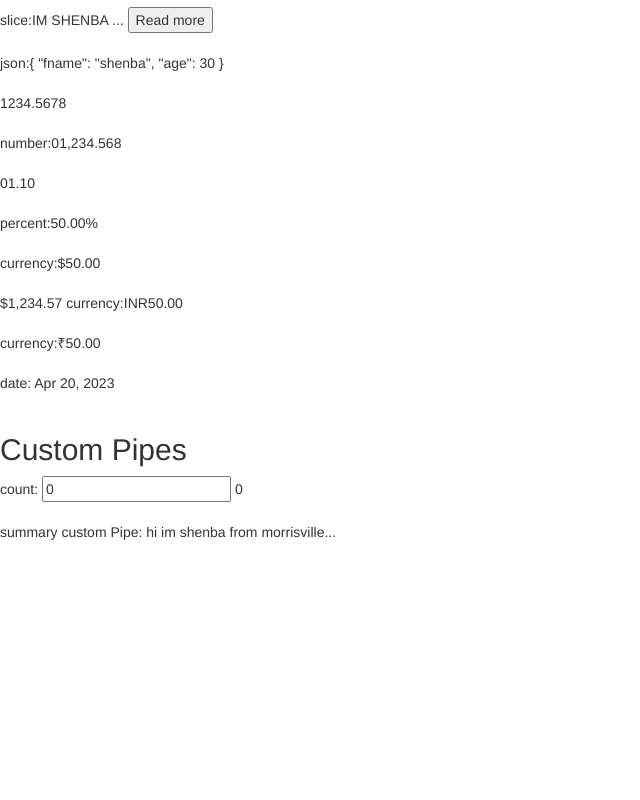
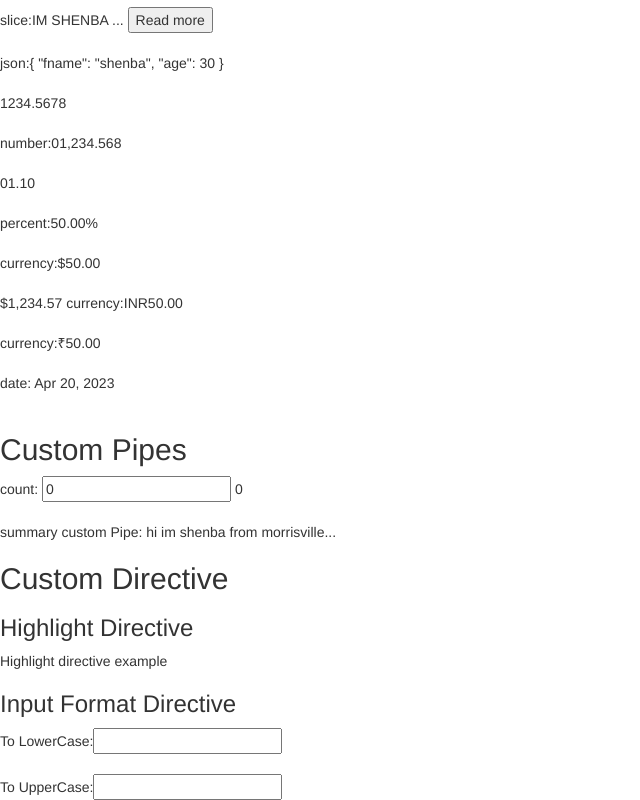
Before and after one commit to shenbagassn/angularBasics, an Angular app: page / in a window 1280 px wide. Shown: the part 1864-2664 px from the top of the page, without its empty margins (0-640 px from the left). Before the commit the page ends 2406 px from the top, so only its background shows below. Built offline with nearby package versions, Linux system fonts and the light colour scheme.

Commit message:
Custom Directives

```diff
--- a/src/app/app.component.html
+++ b/src/app/app.component.html
@@ -2,3 +2,4 @@
 <app-addproducts></app-addproducts>
 
 <app-defaultpipes></app-defaultpipes>
+<app-customdirective></app-customdirective>
--- /dev/null
+++ b/src/app/myowndirectives/customdirective/customdirective.component.html
@@ -0,0 +1,9 @@
+<h2>Custom Directive</h2>
+<h3>Highlight Directive</h3>
+<p appHighlight>
+    Highlight directive example
+</p>
+<h3>Input Format Directive</h3>
+
+To LowerCase:<input type="text"  [appInputformat]="'lower'"><br> <br>
+To UpperCase:<input type="text"  [appInputformat]="'upper'">
--- /dev/null
+++ b/src/app/myowndirectives/customdirective/customdirective.component.ts
@@ -0,0 +1,15 @@
+import { Component, OnInit } from '@angular/core';
+
+@Component({
+  selector: 'app-customdirective',
+  templateUrl: './customdirective.component.html',
+  styleUrls: ['./customdirective.component.css']
+})
+export class CustomdirectiveComponent implements OnInit {
+
+  constructor() { }
+
+  ngOnInit(): void {
+  }
+
+}
--- /dev/null
+++ b/src/app/myowndirectives/highlight.directive.ts
@@ -0,0 +1,21 @@
+import { Directive, ElementRef, HostListener } from '@angular/core';
+
+@Directive({
+  selector: '[appHighlight]'
+})
+export class HighlightDirective {
+
+  constructor(public elref:ElementRef) {
+   // elref.nativeElement.style.backgroundColor="yellow";
+  }
+
+  @HostListener('mouseover') myMouseOver(){
+    console.log("host listener triggered");
+    this.elref.nativeElement.style.backgroundColor="yellow";//setter
+      }
+
+      @HostListener('mouseleave') myMouseLeave(){
+        this.elref.nativeElement.style.backgroundColor="transparent";
+      }
+
+}
--- /dev/null
+++ b/src/app/myowndirectives/inputformat.directive.ts
@@ -0,0 +1,28 @@
+import { Directive, ElementRef, HostListener, Input } from '@angular/core';
+
+
+@Directive({
+  selector: '[appInputformat]'
+})
+export class InputformatDirective {
+
+ // @Input() format: string ='';
+ @Input('appInputformat') format:string='';
+
+
+  constructor(public elref: ElementRef) { }
+
+  @HostListener('blur') myOwnBlur() {
+    console.log(this.format);
+
+    var str = this.elref.nativeElement.value;//getter
+    if (this.format == 'upper') {
+      this.elref.nativeElement.value = str.toUpperCase();
+    }
+    else {
+      this.elref.nativeElement.value = str.toLowerCase();
+    }
+
+  }
+
+}
```
Also changed, not shown: src/app/app.module.ts (+7 -1 lines), src/app/myowndirectives/customdirective/customdirective.component.css (added), 1 other file (tests, documents, lock files or other folders).
